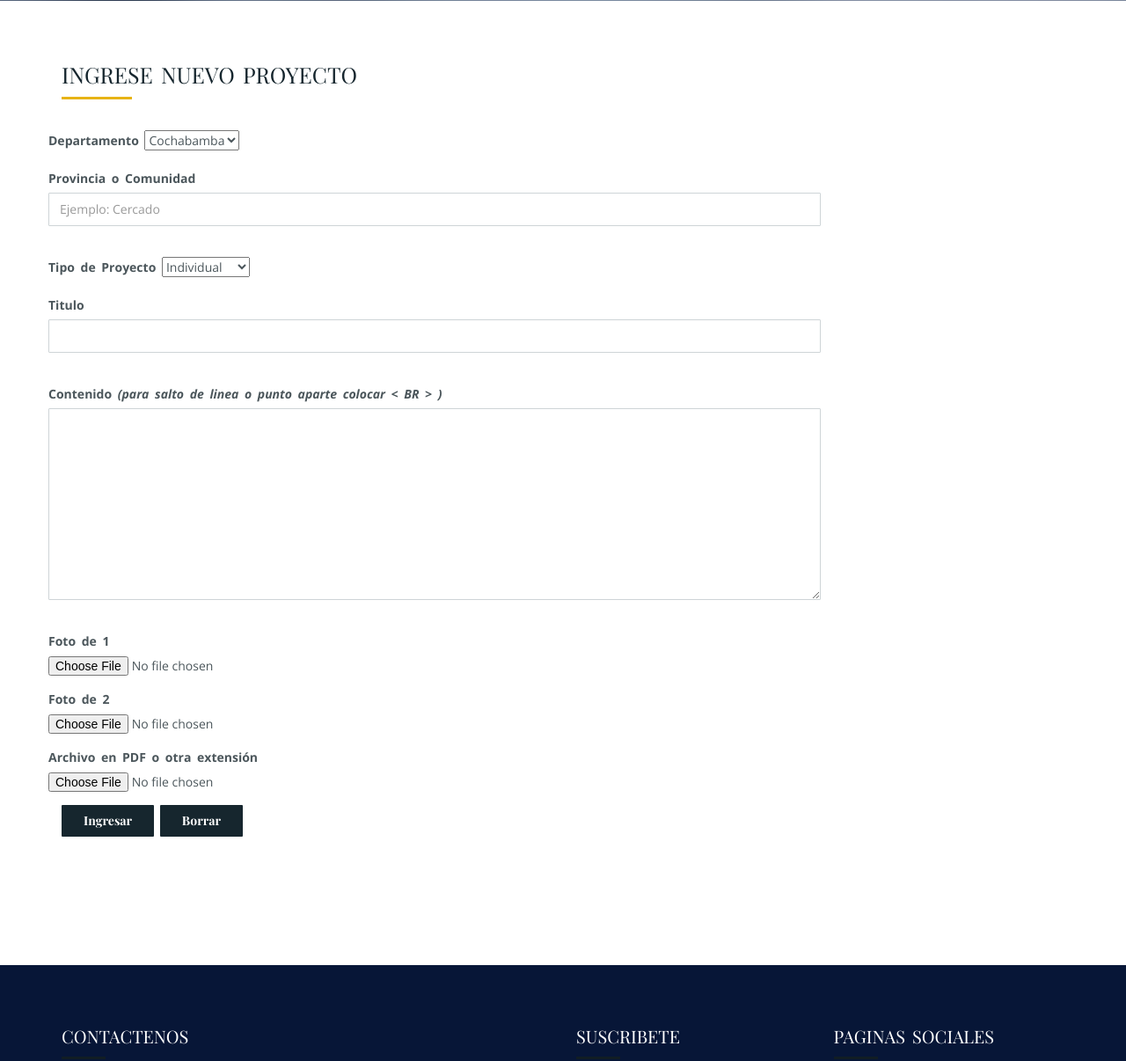
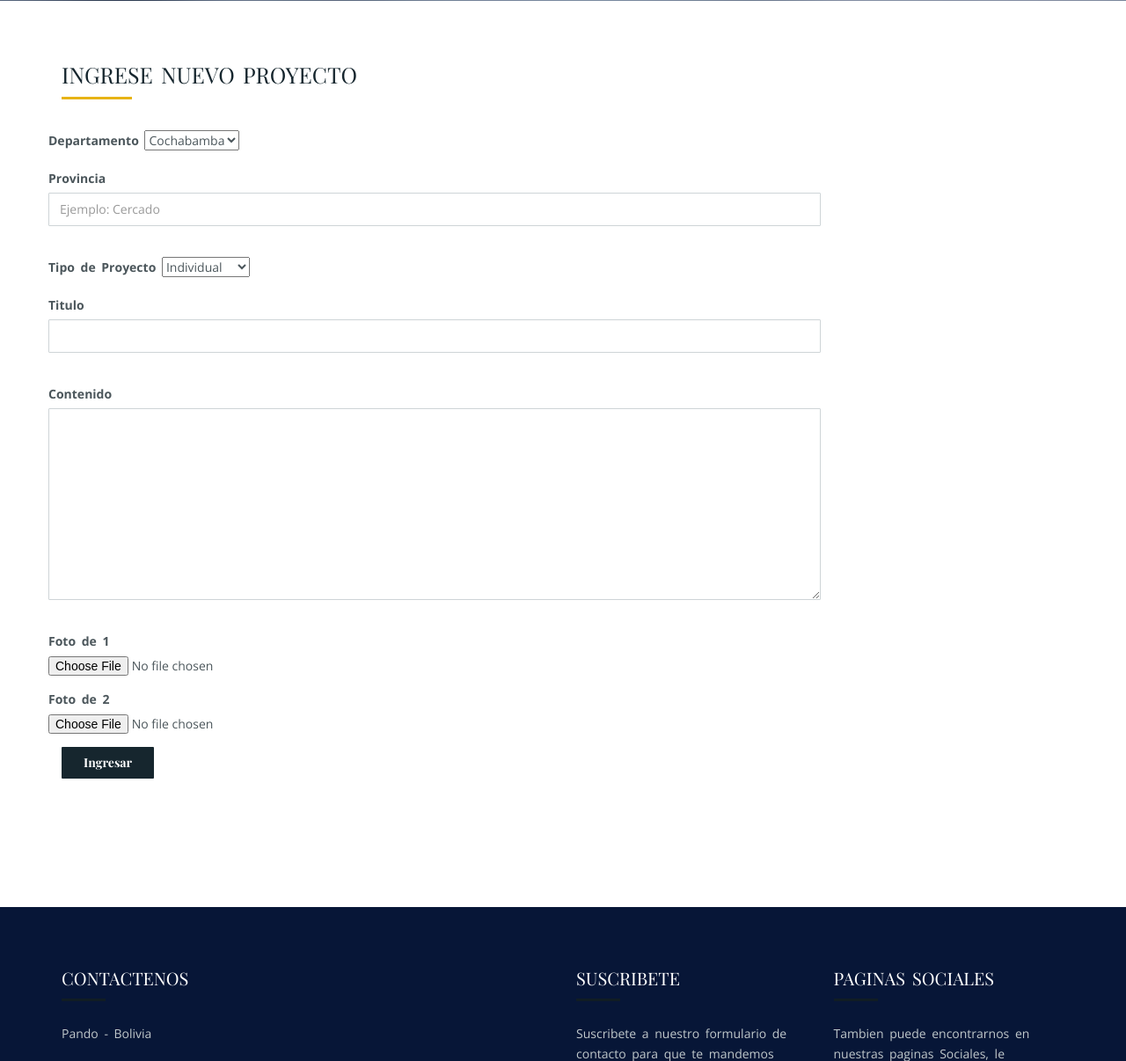
Before and after one commit to jacarcelenb/proyecto, a PHP site: page /pages/proyectosNuevos.php in a window 1280 px wide. Shown: the part 347-1553 px from the top of the page at 88% size. Run offline with PHP 8.4, Linux system fonts and the light colour scheme; some libraries are stand-ins or nearby versions; some web fonts are replaced.

Commit message:
CRUD de proyectos --CREACION

```diff
--- a/pages/proyectosNuevos.php
+++ b/pages/proyectosNuevos.php
@@ -1,3 +1,4 @@
+<?php include('../dbcontroller/database.php'); ?>
 <?php include('../html_components/header.php'); ?>
 
 		<div class="mg-page-title parallax">
@@ -10,18 +11,28 @@
 				</div>
 			</div>
 		</div>
-<!--    INICIO CONTENIDO     -->		<div class="mg-page">
+	<div class="mg-page">
 			<div class="container">
 				<div class="row">
                     <div class="col-lg-9">
 						<h2 class="mg-sec-left-title" >Ingrese nuevo proyecto</h2>
-                        <form role="form" method="POST" action="#" accept-charset="UTF-8" class="form-horizontal"  enctype="multipart/form-data">
+
+						<?php if (isset($_SESSION['message'])) { ?>
+      <div class="alert alert-<?= $_SESSION['message_type']?> alert-dismissible fade show" role="alert">
+	  <strong> <?= $_SESSION['message']?> </strong>
+        <button type="button" class="close" data-dismiss="alert" aria-label="Close">
+          <span aria-hidden="true">&times;</span>
+        </button>
+      </div>
+      <?php session_unset(); } ?>
+
+                        <form role="form" method="POST" action="../dbcontroller/crearproyecto.php" accept-charset="UTF-8" class="form-horizontal"  enctype="multipart/form-data">
 
 
 
 							<div class="form-group">
                                 <label>Departamento </label>
-								<SELECT NAME="departamento_noticia">
+								<SELECT nombre="departamento" required>
 	      							<OPTION SELECTED VALUE="Cochabamba">Cochabamba
 	        						<OPTION VALUE="La Paz">La Paz
 	          						<OPTION VALUE="Santa Cruz">Santa Cruz
@@ -34,53 +45,46 @@
 	            				</SELECT>
 	                         </div>
 							<div class="form-group">
-                                <label>Provincia o Comunidad </label>
-								<input class="form-control" placeholder="Ejemplo: Cercado"  name="lugar_noticia">
+                                <label>Provincia</label>
+								<input class="form-control" placeholder="Ejemplo: Cercado"  name="provincia" required>
 
                             </div>
 
 							<div class="form-group">
                                 <label>Tipo de Proyecto </label>
-								<SELECT NAME="departamento_noticia">
-	      							<OPTION SELECTED VALUE="Individual">Individual</OPTION>
-									<OPTION VALUE="Comunal">Comunal </OPTION>
-									<OPTION VALUE="Empresarial">Empresarial </OPTION>
+								<SELECT name="departamento" required>
+	      							<OPTION value="Individual">Individual</OPTION>
+									<OPTION value="Comunal">Comunal </OPTION>
+									<OPTION value="Empresarial">Empresarial </OPTION>
 	            				</SELECT>
 	                         </div>
 
 							<div class="form-group">
                                 <label>Titulo </label>
-								<input class="form-control" type="text" name="titulo_noticia" >
+								<input class="form-control" type="text" name="titulo" required >
                                 <!---<p class="help-block">Example block-level help text here.</p>-->
                             </div>
 
 							<div class="form-group">
-                                <label>Contenido <em> (para salto de linea o punto aparte colocar < BR > )</em></label>
-								<textarea class="form-control" rows="10" name="contenido_noticia" ></textarea>
+                                <label>Contenido </label>
+								<textarea class="form-control" rows="10" name="contenido"  required></textarea>
                                 <!---<p class="help-block">Example block-level help text here.</p>-->
                             </div>
 
 
 							<div class="form-group">
                                 <label>Foto de 1 </label>
-								<input type="file" name="foto1_noticia" >
+								<input type="file" name="foto1" accept=".jpg, .jpeg, .png">
                                 <!---<p class="help-block">Example block-level help text here.</p>-->
                             </div>
 							<div class="form-group">
                                 <label>Foto de 2 </label>
-								<input type="file" name="foto2_noticia" >
+								<input type="file" name="foto2" accept=".jpg, .jpeg, .png">
                                 <!---<p class="help-block">Example block-level help text here.</p>-->
                             </div>
 
-							<div class="form-group">
-                                <label>Archivo en PDF o otra extensión</label>
-								<input type="file" name="docum_noticia" >
-                                <!---<p class="help-block">Example block-level help text here.</p>-->
-                            </div>
+					        	<button type="submit" value="Ingresar" name="crear_proyecto" class="btn btn-dark-main pull-center">Ingresar</button>
 
-
-					        	<button type="submit" value="Asignar" name="Asignar" class="btn btn-dark-main pull-center">Ingresar</button>
-                            	<button type="reset" class="btn btn-dark-main pull-center">Borrar</button>
 
 						</form>
 					</div>
```
Also changed, not shown: dbcontroller/crearproyecto.php (added, +48 -0 lines).
